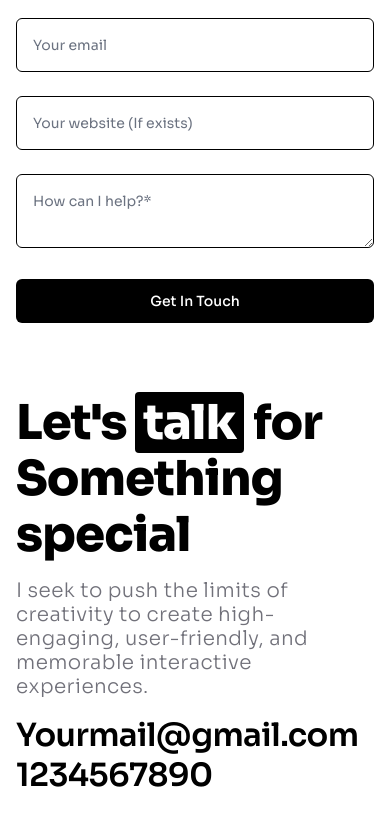
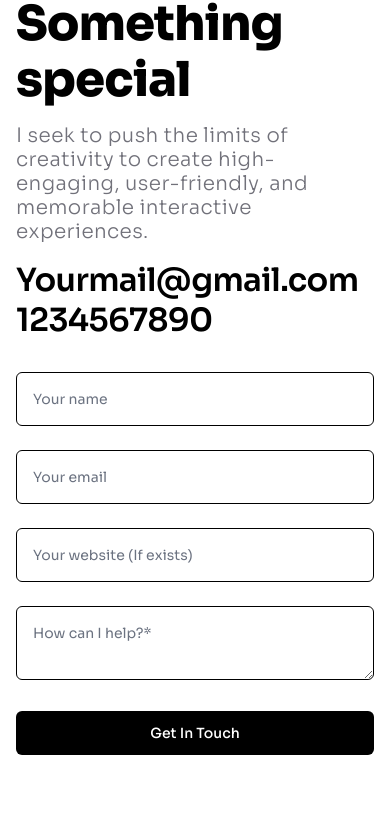
Before and after one commit to ashleyc2219/portfolio-web, a Next.js app: page / in a window 390 px wide. Shown: the part 8031-8844 px from the top of the page. Built offline with nearby package versions, Linux system fonts and the light colour scheme.

Commit message:
contact section mobile view fixed

```diff
--- a/components/sections/contactSection.tsx
+++ b/components/sections/contactSection.tsx
@@ -7,49 +7,9 @@ const ContactSection: React.FC = () => {
       id="contact"
       className="bg-primary-white px-4 py-16 md:px-20 md:py-24"
     >
-      <div className="mx-auto grid max-w-screen-lg gap-8 md:grid-cols-2">
-        {/* Left Section: Form */}
-        <form className="text-subheading-h6 space-y-6 text-zinc-500">
-          <Input type="text" placeholder="Your name" required />
-          <Input type="email" placeholder="Your email" required />
-          <Input type="text" placeholder="Your website (If exists)" />
-          <Input type="textarea" placeholder="How can I help?*" />
-
-          <div className="flex flex-wrap justify-center gap-4 md:justify-start">
-            {/* Get In Touch Button */}
-            <button
-              type="button"
-              className="w-full rounded-md bg-primary-black px-5 py-3 text-sm font-medium text-primary-white transition hover:bg-gray-700 focus:outline-none focus:ring-2 focus:ring-primary-black md:w-auto"
-            >
-              Get In Touch
-            </button>
-
-            {/* Social Buttons */}
-            {/* <div className="flex w-full justify-center space-x-4 md:w-auto md:justify-start">
-              <a
-                href="#"
-                className="flex size-12 items-center justify-center rounded-md border border-primary-black text-primary-black transition hover:bg-primary-black hover:text-primary-white"
-              >
-                <img src="/path/to/facebook-icon.svg" alt="Facebook" />
-              </a>
-              <a
-                href="#"
-                className="flex size-12 items-center justify-center rounded-md border border-primary-black text-primary-black transition hover:bg-primary-black hover:text-primary-white"
-              >
-                <img src="/path/to/twitter-icon.svg" alt="Twitter" />
-              </a>
-              <a
-                href="#"
-                className="flex size-12 items-center justify-center rounded-md border border-primary-black text-primary-black transition hover:bg-primary-black hover:text-primary-white"
-              >
-                <img src="/path/to/discord-icon.svg" alt="Discord" />
-              </a>
-            </div> */}
-          </div>
-        </form>
-
+      <div className="mx-auto grid max-w-screen-lg grid-cols-1 gap-8 md:grid-cols-2">
         {/* Right Section: Text */}
-        <div className="my-10 space-y-4">
+        <div className="space-y-4">
           <h2 className="text-display-medium font-extrabold text-primary-black">
             Let&apos;s{" "}
             <mark className="rounded bg-primary-black px-2 text-primary-white">
@@ -67,6 +27,24 @@ const ContactSection: React.FC = () => {
             <p>1234567890</p>
           </div>
         </div>
+
+        {/* Left Section: Form */}
+        <form className="text-subheading-h6 space-y-6 text-zinc-500">
+          <Input type="text" placeholder="Your name" required />
+          <Input type="email" placeholder="Your email" required />
+          <Input type="text" placeholder="Your website (If exists)" />
+          <Input type="textarea" placeholder="How can I help?*" />
+
+          <div className="flex flex-wrap justify-center gap-4 md:justify-start">
+            {/* Get In Touch Button */}
+            <button
+              type="button"
+              className="w-full rounded-md bg-primary-black px-5 py-3 text-sm font-medium text-primary-white transition hover:bg-gray-700 focus:outline-none focus:ring-2 focus:ring-primary-black md:w-auto"
+            >
+              Get In Touch
+            </button>
+          </div>
+        </form>
       </div>
     </section>
   );
```
